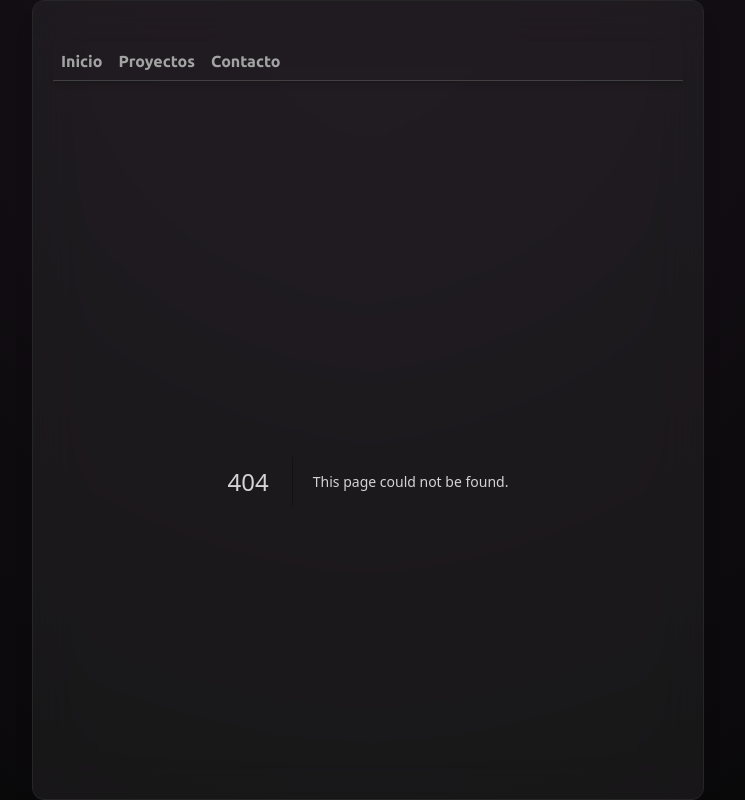
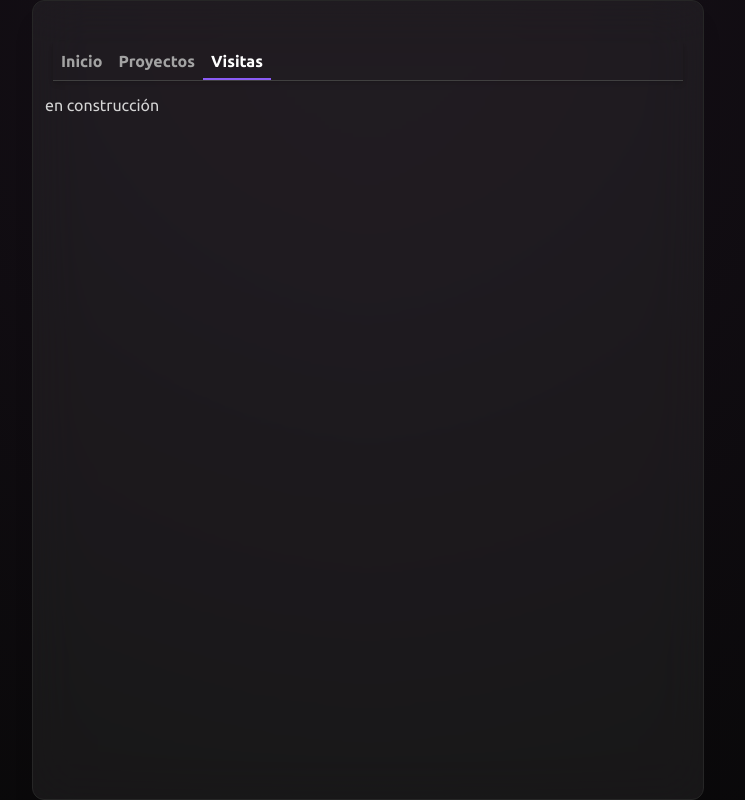
Before and after one commit to echudev/portfolio, a Next.js app: page /guestbook in a window 1280 px wide. Before the commit this address had no page. Shown: the whole page, without its empty margins (272-1017 px from the left). Built offline with nearby package versions, Linux system fonts and the light colour scheme.

Commit message:
agrego guestbook page

```diff
--- a/app/components/Navigation.tsx
+++ b/app/components/Navigation.tsx
@@ -17,8 +17,8 @@ const navLinks = [
   },
   {
     id: 2,
-    name: "Contacto",
-    href: "/contact",
+    name: "Visitas",
+    href: "/guestbook",
   },
 ];
 
--- a/app/contact/page.tsx
+++ /dev/null
@@ -1,5 +0,0 @@
-function ProjectsPage() {
-  return <section className="p-3 max-w-2xl mx-auto">en mantenimiento</section>;
-}
-
-export default ProjectsPage;
--- /dev/null
+++ b/app/guestbook/page.tsx
@@ -0,0 +1,5 @@
+function ProjectsPage() {
+  return <section className="p-3 max-w-2xl mx-auto">en construcción</section>;
+}
+
+export default ProjectsPage;
```
